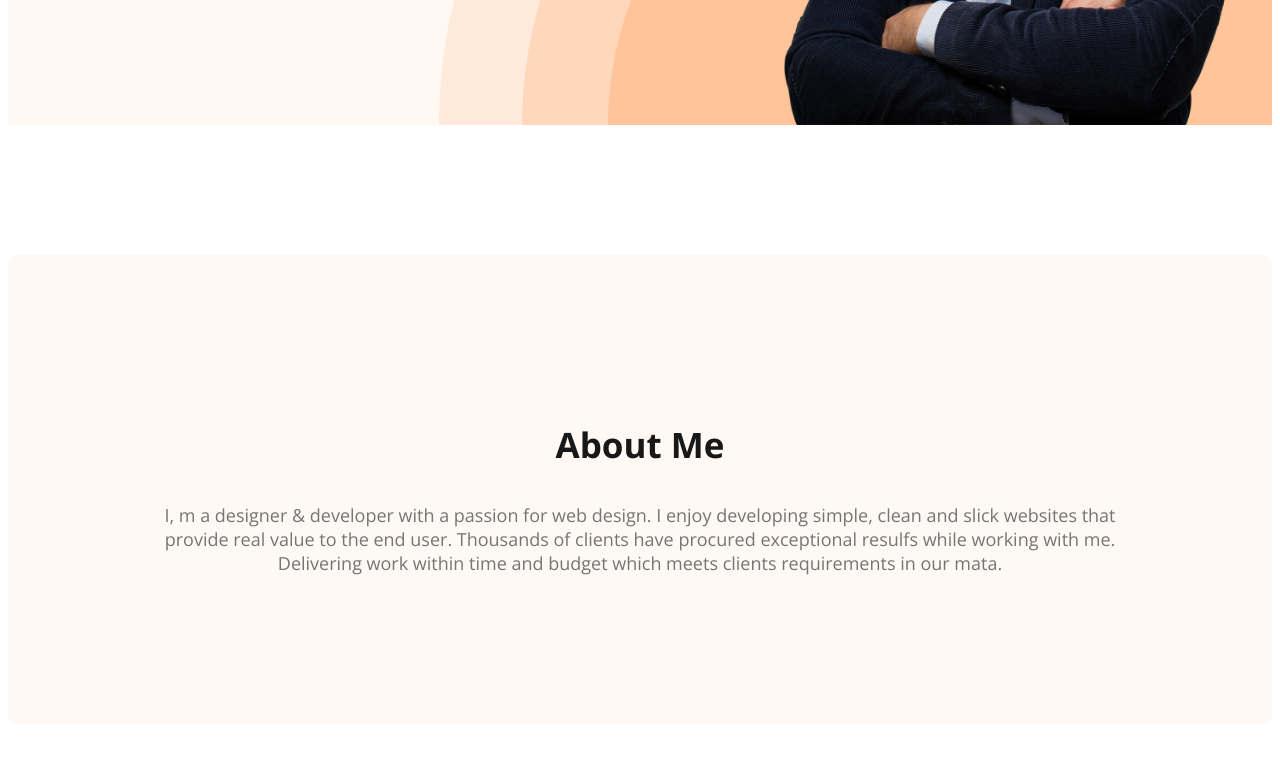
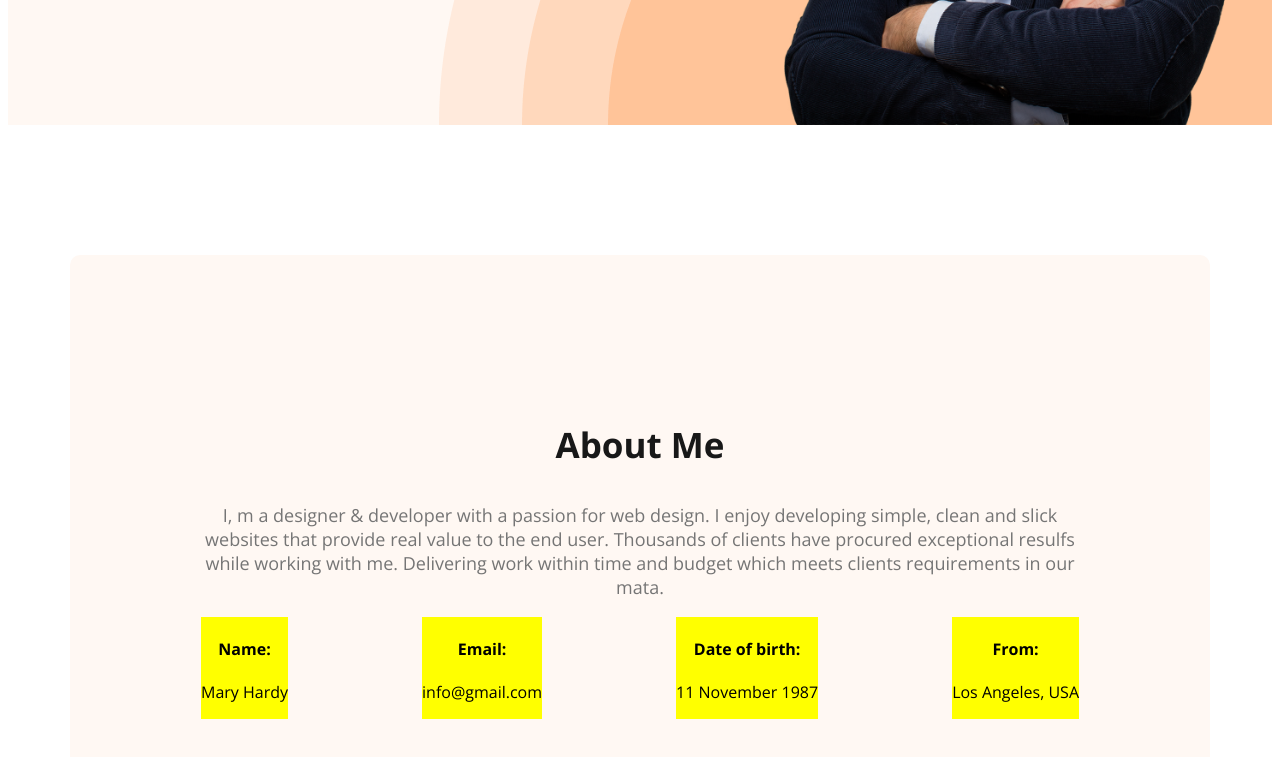
Before and after one commit to MM-MridUL/web-development-portfolio, a plain HTML site: page index.html in a window 1280 px wide. Shown: the part 643-1400 px from the top of the page. Drawn offline with nearby package versions, Linux system fonts and the light colour scheme.

Commit message:
Added a about information

```diff
--- a/index.html
+++ b/index.html
@@ -47,6 +47,25 @@
           resulfs while working with me. Delivering work within time and budget
           which meets clients requirements in our mata.
         </p>
+        <div class="about-info-container">
+          <!-- .about-info*4>h4.info-title+p.info-description -->
+          <div class="about-info">
+            <h4 class="info-title">Name:</h4>
+            <p class="info-description"> Mary Hardy </p>
+          </div>
+          <div class="about-info">
+            <h4 class="info-title">Email:</h4>
+            <p class="info-description">info@gmail.com</p>
+          </div>
+          <div class="about-info">
+            <h4 class="info-title">Date of birth:</h4>
+            <p class="info-description"> 11 November 1987</p>
+          </div>
+          <div class="about-info">
+            <h4 class="info-title">From:</h4>
+            <p class="info-description"> Los Angeles, USA</p>
+          </div>
+        </div>
       </section>
     </main>
     <footer></footer>
--- a/style.css
+++ b/style.css
@@ -108,6 +108,15 @@ nav a {
 }
 
 /* Main section styles */
+main{
+  max-width: 1140px;
+  margin: 0 auto;
+}
+
+
+
+
+/* About section styles */
 
 .about{
   padding: 131px;
@@ -116,4 +125,11 @@ nav a {
   margin: 130px 0;
 }
 
-/* About section styles */
+.about-info-container{
+  display: flex;
+  justify-content: space-between;
+}
+.about-info{
+  background-color: yellow;
+  text-align: center;
+}
```
